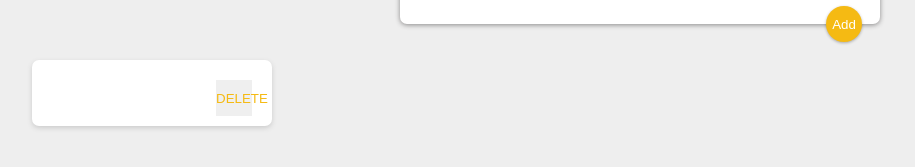
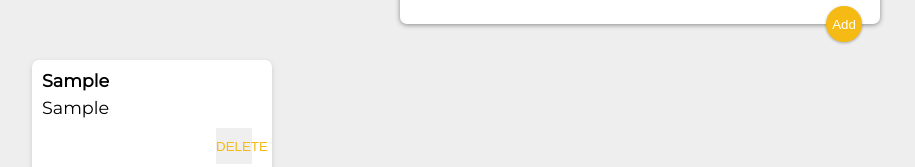
Before and after one commit to Kasib-hub/Keeper-app, a React (Create React App) app: page / in a window 1280 px wide. Both pictures are taken after typing "Sample", "Sample" into the empty fields and a click on the button "Add". Shown: the part 152-319 px from the top of the page, without its empty margins (0-915 px from the left). Built offline with nearby package versions, Linux system fonts and the light colour scheme; a web font is replaced by a local one.

Commit message:
Notes store in array and display at bottom on Add

```diff
--- a/src/components/App.jsx
+++ b/src/components/App.jsx
@@ -1,4 +1,4 @@
-import React from "react";
+import React, { useState } from "react";
 import Header from "./Header";
 import Footer from "./Footer";
 import Note from "./Note";
@@ -16,16 +16,28 @@
 
 function App() {
 
-    function addNote(note) {
-        console.log(note);
+    // store notes in array @ useState[], How would I persist the data with mongoose?
+    const [notes, setNotes] = useState([]);
+
+    // access all prev notes and add new one to the end
+    function addNote(newNote) {
+        setNotes(prevNotes => {
+           return [...prevNotes, newNote];
+        });
     }
 
     // onAdd created to receive the addNote function
+    // use the notes array const and map a new Note component for each item with made props
     return (
         <div>
             <Header />
-            <CreateArea onAdd={addNote}/>
-            <Note key={1} title='Note title' content='Note content' />
+            <CreateArea onAdd={addNote} />
+            {notes.map(noteItem => {
+                return <Note
+                title={noteItem.title}
+                content={noteItem.content}
+                />;
+            })}
             <Footer />
         </div>
     );
--- a/src/components/CreateArea.jsx
+++ b/src/components/CreateArea.jsx
@@ -25,6 +25,7 @@
     function submitNote(event) {
         // prevent refresh
         event.preventDefault();
+
         // pass current created note
         props.onAdd(note);
     }
--- a/src/components/Note.jsx
+++ b/src/components/Note.jsx
@@ -3,8 +3,8 @@
 function Note(props) {
     return (
         <div className="note">
-            <h1>{props.name}</h1>
-            <p>{props.body}</p>
+            <h1>{props.title}</h1>
+            <p>{props.content}</p>
             <button>DELETE</button>
         </div>
     );
```
